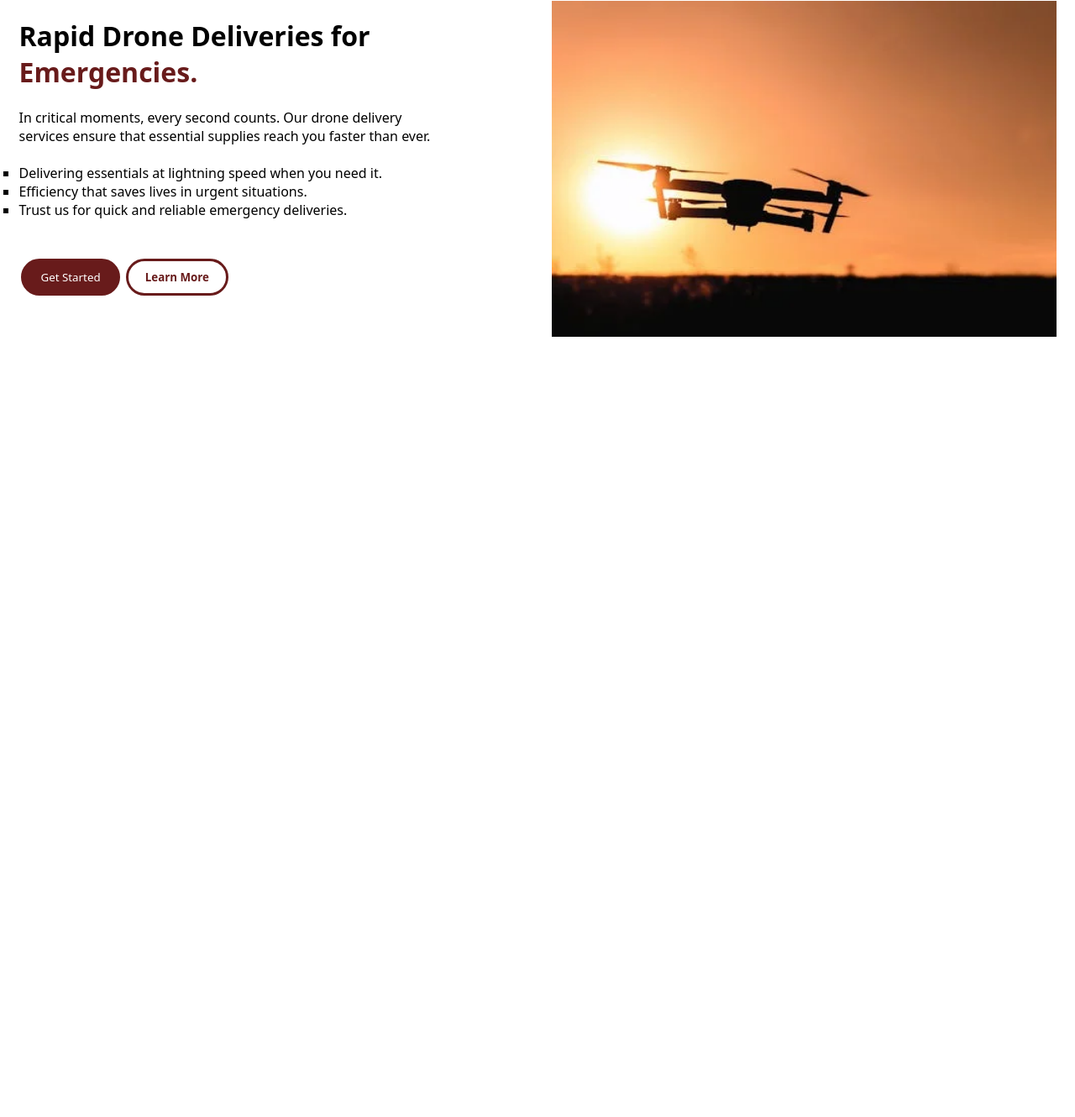
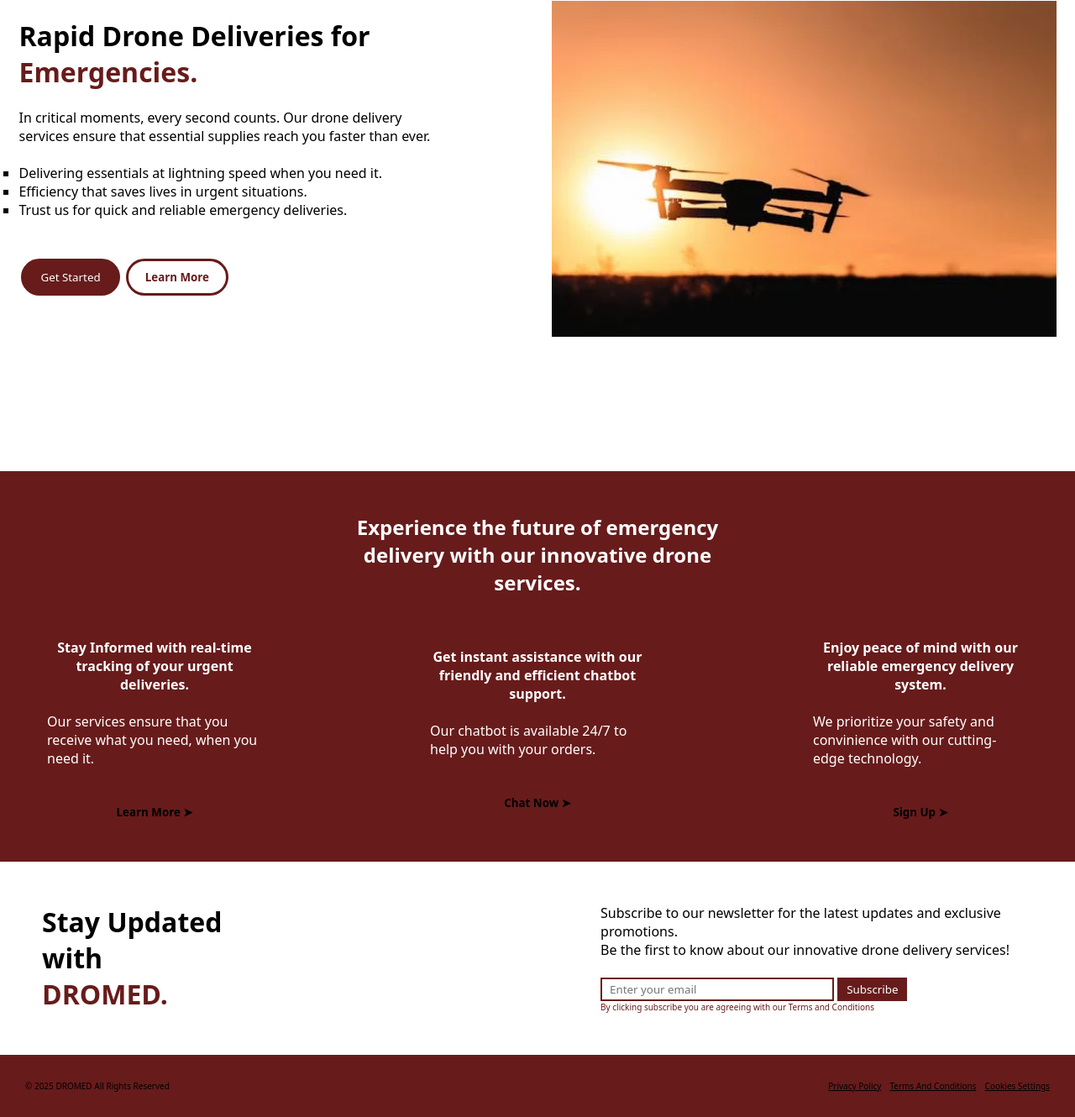
Before and after one commit to Rupali2507/DROMED, a plain HTML site: page Client/Pages/index.html in a window 1280 px wide. Shown: the part 670-2000 px from the top of the page at 84% size. Before the commit the page ends 1151 px from the top, so only its background shows below. Drawn offline with Linux system fonts and the light colour scheme.

Commit message:
Addition of Newsletter Section and Footer

```diff
--- a/Client/Pages/index.html
+++ b/Client/Pages/index.html
@@ -121,7 +121,70 @@
       <button class="box2">Learn More</button>
     </div>
     <img src="../Assets/pexels-photo-442587.webp" alt="">
+  </div>
 
+  <div class="section2">
+    <div class="sec2Heading">
+      Experience the future of emergency delivery with our innovative drone services.
+    </div>
+
+    <div class="sec2Content">
+      <div class="sec2Column">
+        <div class="sec2ColHead">Stay Informed with real-time tracking of your urgent deliveries.</div>
+        <br>
+        <div class="sec2ColBody">Our services ensure that you receive what you need, when you need it.</div>
+        <br>
+        <br>
+        <button style="cursor: pointer;">Learn More ➤</button>
+      </div>
+
+      <div class="sec2Column">
+        <div class="sec2ColHead">Get instant assistance with our friendly and efficient chatbot support.</div>
+        <br>
+        <div class="sec2ColBody">Our chatbot is available 24/7 to help you with your orders.</div>
+        <br>
+        <br>
+        <button style="cursor: pointer;">Chat Now ➤</button>
+      </div>
+
+      <div class="sec2Column">
+        <div class="sec2ColHead">Enjoy peace of mind with our reliable emergency delivery system.</div>
+        <br>
+        <div class="sec2ColBody">We prioritize your safety and convinience with our cutting-edge technology.</div>
+        <br>
+        <br>
+        <button style="cursor: pointer;">Sign Up ➤</button>
+      </div>
+    </div>
+  </div>
+
+  <div class="subsSec">
+    <div class="secHeading">
+      <p>Stay Updated with</p>
+      <p style="color: #681b1b;">DROMED.</p>
+    </div>
+
+    <div class="subsInputSec">
+      <p>Subscribe to our newsletter for the latest updates and exclusive promotions.</p>
+      <p>Be the first to know about our innovative drone delivery services!</p>
+      <br>
+      <div class="emailInput">
+        <input type="text" placeholder="Enter your email">
+        <button>Subscribe</button>
+      </div>
+      <div class="tAndC">By clicking subscribe you are agreeing with our Terms and Conditions</div>
+    </div>
+  </div>
+
+  <div class="footer">
+    <div class="copyright">© 2025 DROMED All Rights Reserved </div>
+    <div class="footerLinks">
+      <ul>
+        <li>Privacy Policy</li>
+        <li>Terms And Conditions</li>
+        <li>Cookies Settings</li>
+      </ul>
+    </div>
   </div>
 
   <script src="script.js"></script>
--- a/Client/Pages/style.css
+++ b/Client/Pages/style.css
@@ -172,7 +172,7 @@
 .section1 img{
   height: 50vh;
   padding-top: 10vh;
-  padding-bottom: 10vh;
+  padding-bottom: 20vh;
 }
 
 .secContent{
@@ -188,3 +188,94 @@
 .secBody ul{
   list-style-type: square;
 }
+
+.section2{
+  background-color: #681b1b;
+  display: flex;
+  justify-content: center;
+  align-items: center;
+  flex-direction: column;
+  padding: 50px;
+  gap: 50px;
+}
+
+.sec2Heading{
+  font-size: 24px;
+  width: 40vw;
+  font-weight: bolder;
+  color: white;
+  text-align: center;
+}
+
+.sec2Content{
+  display: flex;
+  color: white;
+  gap: 200px;
+}
+
+.sec2Column{
+  display: flex;
+  flex-direction: column;
+  justify-content: center;
+  align-items: center;
+  width: 20vw;
+}
+
+.sec2ColHead{
+  font-weight: bold;
+  text-align: center;
+}
+
+.sec2ColBody{
+  font-weight: lighter;
+}
+
+.sec2Column button{
+  border: none;
+  background-color: #681b1b;
+  font-weight: bold;
+  width: 10vw;
+}
+
+.subsSec{
+  display: flex;
+  justify-content: space-evenly;
+  margin: 50px;
+  gap: 400px;
+}
+
+.emailInput input{
+  width: 20vw;
+  padding: 3px 9px;
+  border: 2px solid #681b1b;
+}
+
+.emailInput button{
+  padding: 3px 9px;
+  background-color: #681b1b;
+  color: white;
+  border: 2px solid #681b1b;
+}
+
+.tAndC{
+  font-size: 10px;
+  color: #681b1b;
+}
+
+.footer{
+  display: flex;
+  justify-content: space-between;
+  padding: 30px;
+  background-color: #681b1b;
+  font-size: 10px;
+}
+
+.footerLinks ul{
+  list-style: none;
+  display: flex;
+  gap: 10px;
+}
+
+.footerLinks ul li{
+  text-decoration: 1px underline;
+}
```
